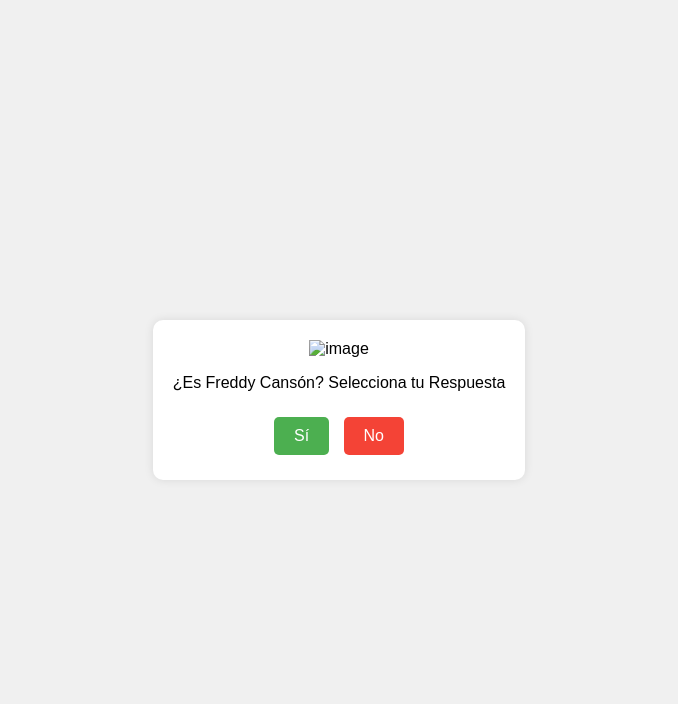
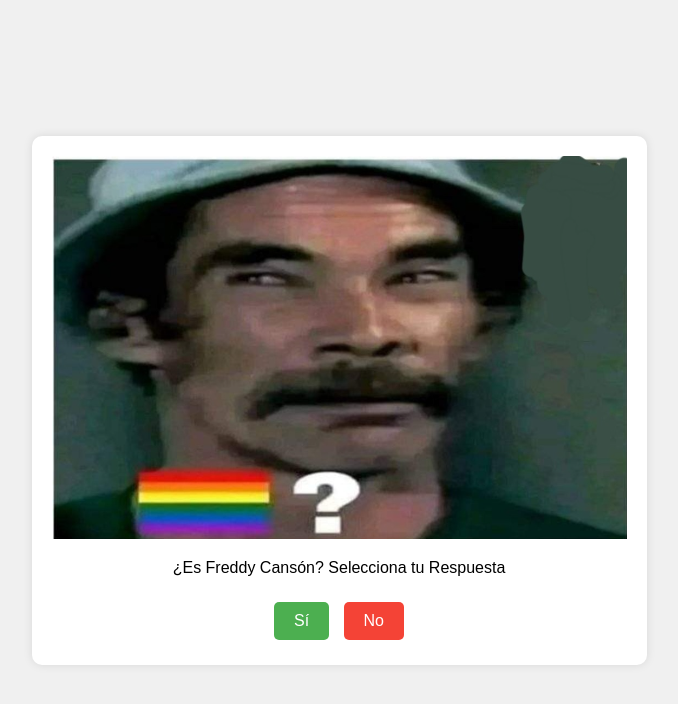
Before and after one commit to carlandrade/joke_no_button, a plain HTML site: page index.html in a window 1280 px wide. Shown: the whole page, without its empty margins (301-979 px from the left). Drawn offline with Linux system fonts and the light colour scheme.

Commit message:
Update index.html

```diff
--- a/index.html
+++ b/index.html
@@ -10,7 +10,7 @@
 
 <body>
     <div class="container">
-        <img src="./assets/Screenshot 2024-09-17 11.23.50.png" alt="image">
+        <img src="Screenshot 2024-09-17 11.23.50.png" alt="image">
         <p>¿Es Freddy Cansón? Selecciona tu Respuesta</p>
         <div class="buttons">
             <button id="yes-button">Sí</button>
```
